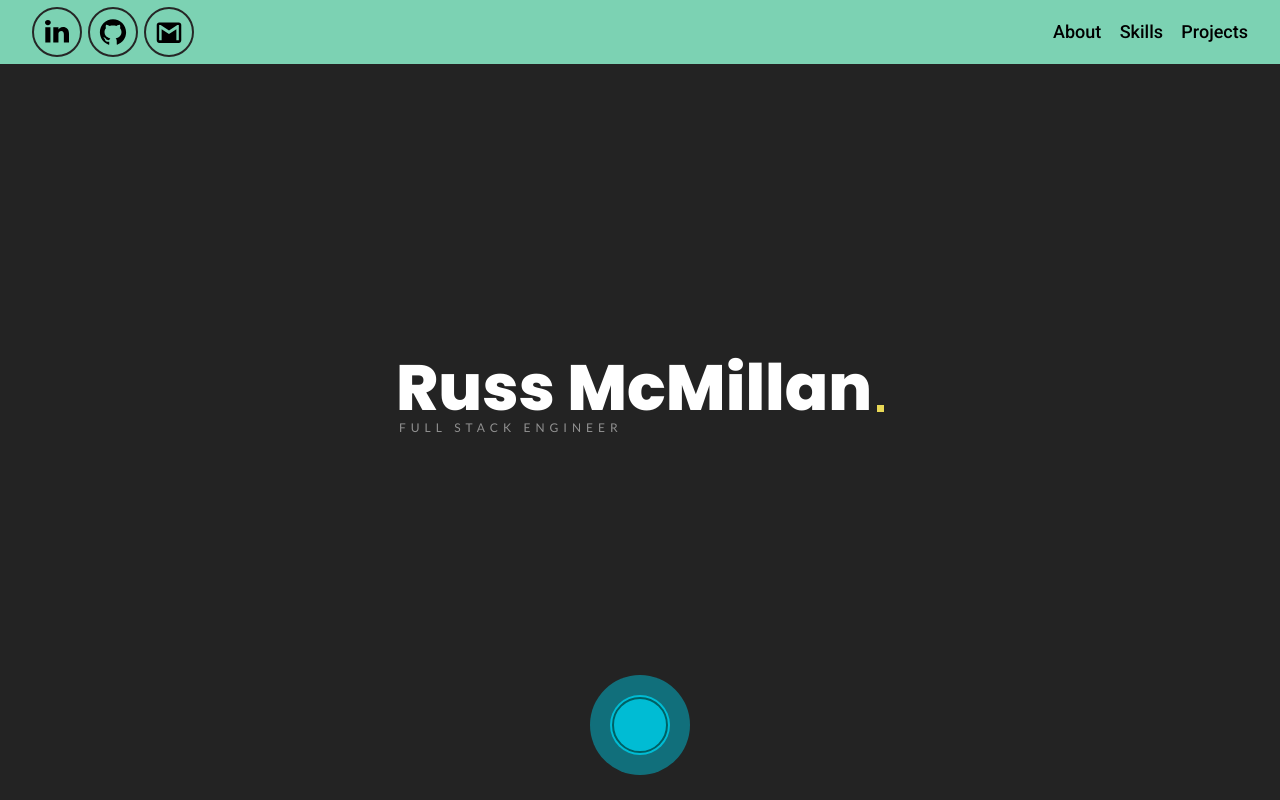
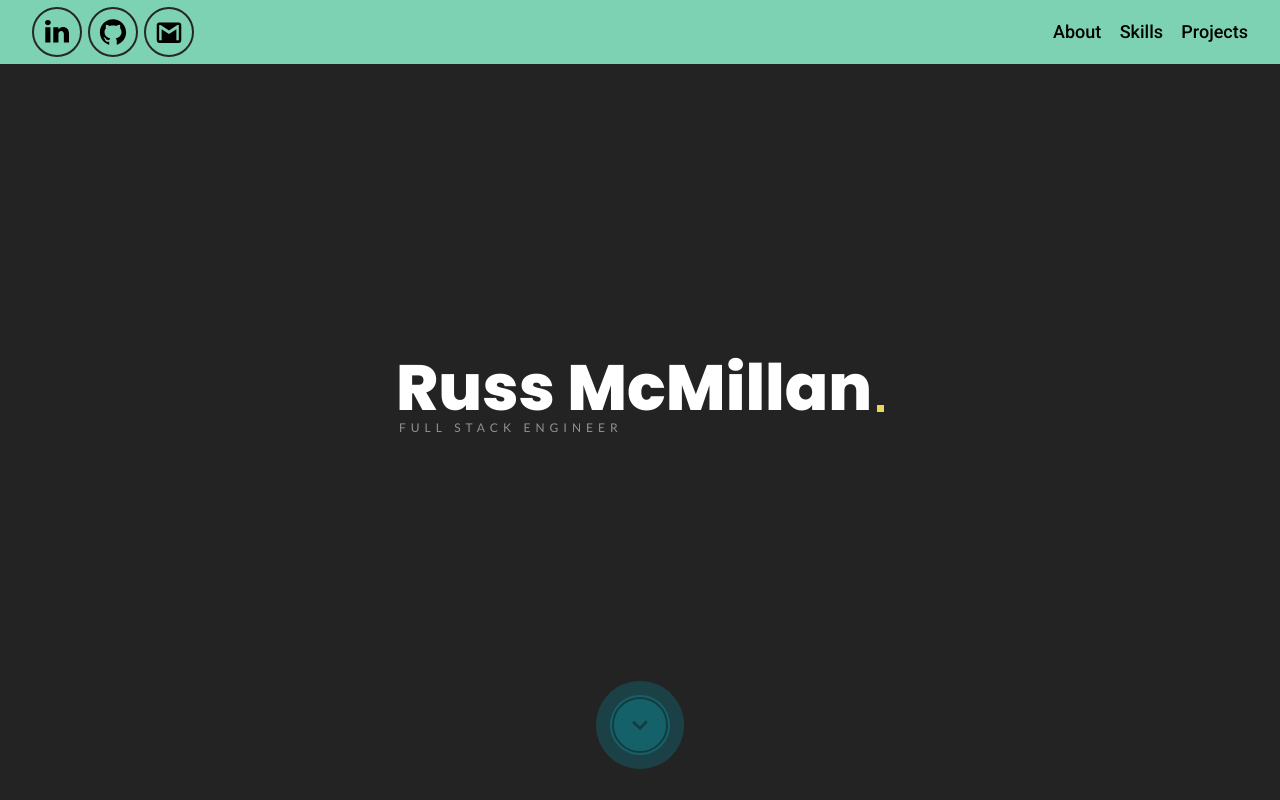
Before and after one commit to rfmcmillan/portfolio, a React app: page / in a window 1280 px wide. Shown: the top 800 px of the page. Built offline with nearby package versions, Linux system fonts and the light colour scheme.

Commit message:
scroll down button

```diff
--- a/client/components/Banner.js
+++ b/client/components/Banner.js
@@ -1,6 +1,7 @@
 import React from 'react';
 import { Typography, Grid } from '@material-ui/core';
 import { makeStyles, useTheme } from '@material-ui/core/styles';
+import { KeyboardArrowDown } from '@material-ui/icons';
 
 const Banner = () => {
   const theme = useTheme();
@@ -45,7 +46,9 @@ const Banner = () => {
       </div>
       <div class="arrow-container animated fadeInDown">
         <div class="arrow-2">
-          <i class="fa fa-angle-down"></i>
+          <i class="fa fa-angle-down">
+            <KeyboardArrowDown />
+          </i>
         </div>
         <div class="arrow-1 animated hinge infinite zoomIn"></div>
       </div>
--- a/public/style.css
+++ b/public/style.css
@@ -251,6 +251,11 @@ i {
   bottom: 25px;
   left: 0;
   right: 0;
+  animation-name: arrow-container;
+  animation-delay: 4.5s;
+  animation-duration: 2s;
+  animation-fill-mode: forwards;
+  opacity: 0;
 }
 
 .arrow-1{
@@ -275,6 +280,7 @@ i {
 }
 
 .arrow-2:before{
+
   width: 52px;
   height: 52px;
   content: "";
@@ -286,11 +292,22 @@ i {
 }
 
 .arrow-2 i.fa{
-  font-size: 30px;
+  transform: scale(1.5);
+  width: 60px;
   display: table-cell;
+  padding-top: 5px;
   vertical-align: middle;
   text-align: center;
   color: #006064;
+}
+
+@keyframes arrow-container {
+  from {
+    opacity: 0;
+  }
+  to {
+    opacity: 1;
+  }
 }
 
 /* Custom Animate.css */
@@ -298,6 +315,7 @@ i {
 .animated.hinge {
   -webkit-animation-duration: 2s;
           animation-duration: 2s;
+          animation-iteration-count: infinite;
 }
 
 @-webkit-keyframes zoomIn {
```
